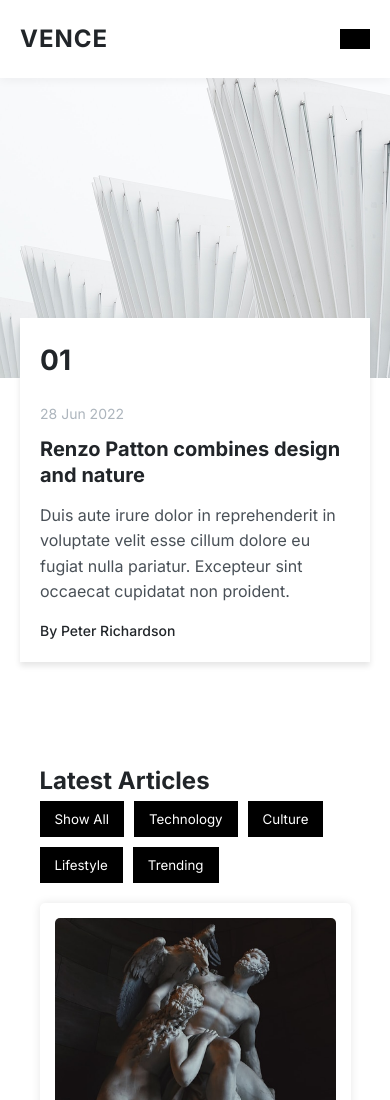
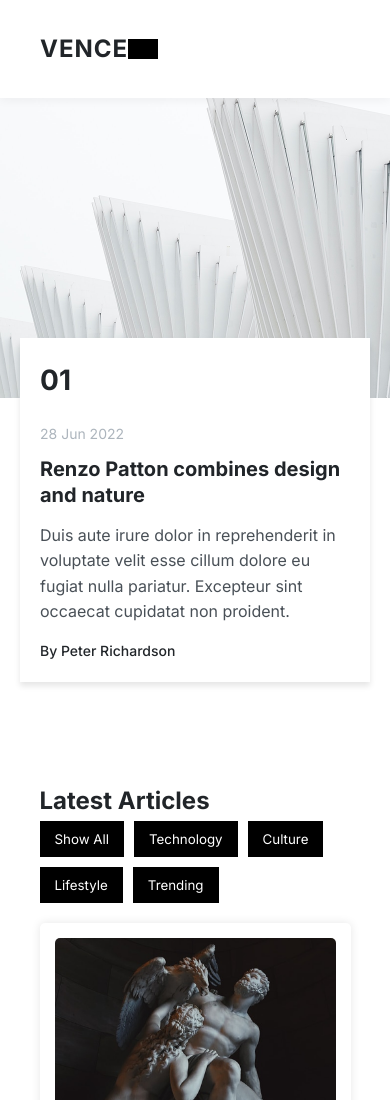
Before and after one commit to KrizPay-Project/blogs_1st_page, a plain HTML site: page index.html in a window 390 px wide. Shown: the top 1100 px of the page. Drawn offline with Linux system fonts and the light colour scheme.

Commit message:
Update style.css

```diff
--- a/style.css
+++ b/style.css
@@ -23,6 +23,7 @@
     color: var(--color-primary);
     background-color: #ffffff;
     font-size: 16px;
+    overflow-x: hidden;
   }
 
   img {
@@ -62,9 +63,12 @@
 
   .navbar {
     display: flex;
-    justify-content: space-between;
     align-items: center;
-  }
+    background-color: white;
+    padding: 10px 20px;
+    width: 100%;
+    max-width: 100vw;
+}
 
   .logo {
     font-size: 24px;
@@ -421,6 +425,11 @@
     font-size: 14px;
     color: var(--color-gray);
   }
+  @media (max-width: 768px) {
+    .navbar {
+        width: 100%;
+    }
+}
 
   /* Responsive Styles */
   @media (max-width: 1024px) {
```
